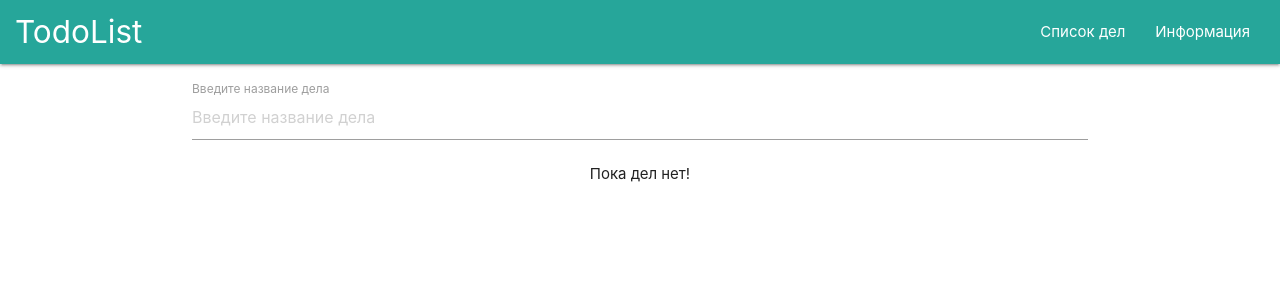
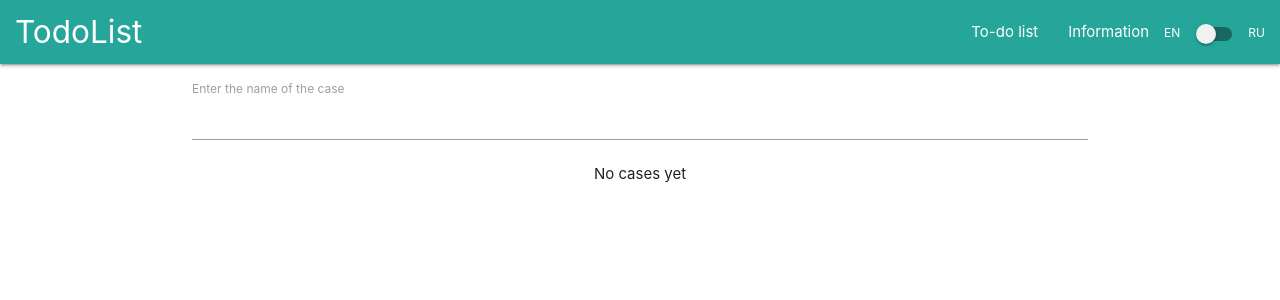
Before and after one commit to jrluka13/TodoList-react-typescript, a React (Create React App) app: page / in a window 1280 px wide. Shown: the top 300 px of the page. Built offline with nearby package versions, Linux system fonts and the light colour scheme.

Commit message:
add multi_leanguages

```diff
--- a/package.json
+++ b/package.json
@@ -14,6 +14,7 @@
     "firebase-tools": "^9.10.2",
     "react": "^17.0.2",
     "react-dom": "^17.0.2",
+    "react-intl": "^5.17.5",
     "react-router-dom": "^5.2.0",
     "react-scripts": "4.0.3",
     "typescript": "^4.2.4",
--- a/src/App.tsx
+++ b/src/App.tsx
@@ -1,13 +1,49 @@
-import React from "react";
+import React, { useState, useCallback } from "react";
 import { BrowserRouter, Switch, Route } from "react-router-dom";
 import { Navbar } from "./components/Navbar";
 import { TodosPage } from "./pages/TodosPage";
 import { AboutPage } from "./pages/AboutPage";
+import { IntlProvider } from "react-intl";
+import locales from "./locales/locales";
+import ru from "./locales/ru.json";
+import en from "./locales/en.json";
+import { useEffect } from "react";
+import {SwitchContext} from './context/SwitchContext'
+
+const messages = {
+  [locales.RU]: ru,
+  [locales.EN]: en,
+};
 
 const App: React.FC = () => {
+  const [currentLocale, setCurrentLocale] = useState(
+    localStorage.getItem("locale") || locales.EN
+  );
+
+  const [checked,setCheked] = useState(false)
+  const updateLocale = useCallback(
+    (value: boolean) => {
+      if (value) {
+        setCheked(value)
+        setCurrentLocale(locales.RU);
+        localStorage.setItem("locale", locales.RU);
+      } else {
+        setCheked(value)
+        setCurrentLocale(locales.EN);
+        localStorage.setItem("locale", locales.EN);
+      }
+    },
+    [setCurrentLocale]
+  );
+
+
+
   return (
+    <>
+      <IntlProvider locale={currentLocale} messages={messages[currentLocale]}>
+        <SwitchContext.Provider value={{checked}}>
         <BrowserRouter>
-      <Navbar />
+          <Navbar onChange={updateLocale} />
           <div className="container">
             <Switch>
               <Route component={TodosPage} path="/" exact />
@@ -15,6 +51,9 @@ const App: React.FC = () => {
             </Switch>
           </div>
         </BrowserRouter>
+        </SwitchContext.Provider>
+      </IntlProvider>
+    </>
   );
 };
 
--- a/src/components/Navbar.tsx
+++ b/src/components/Navbar.tsx
@@ -1,20 +1,47 @@
-import React from 'react'
-import { NavLink } from 'react-router-dom'
+import React from "react";
+import { NavLink } from "react-router-dom";
+import { FormattedMessage } from "react-intl";
 
-export const Navbar: React.FunctionComponent = () => (
+export const Navbar: React.FunctionComponent<{
+  onChange(value: boolean): void;
+}> = (props) => {
+  return (
     <nav>
       <div className="nav-wrapper purple teal lighten-1 px1">
         <a href="/" className="brand-logo">
           TodoList
         </a>
+
         <ul className="right hide-on-med-and-down">
           <li>
-          <NavLink to="/">Список дел</NavLink>
+            <NavLink to="/"><FormattedMessage id='to-do-list'/></NavLink>
           </li>
           <li>
-          <NavLink to="/about">Информация</NavLink>
+            <NavLink to="/about"><FormattedMessage id='info'/></NavLink>
           </li>
+          <li>
+            <div className="switch">
+              <label>
+                EN
+                <input
+                  type="checkbox"
+                  onChange={(e) => props.onChange(e.target.checked)}
+                />
+                <span className="lever" />
+                RU
+              </label>
+            </div>
+          </li>
+
+          {/* <div className='input-field'>
+          {" "}
+          <select onChange={(e) => props.onChange(e.target.value)}>
+            <option value={locales.RU}>RU</option>
+            <option value={locales.EN}>EN</option>
+          </select>
+        </div> */}
         </ul>
       </div>
     </nav>
-)
+  );
+};
--- a/src/components/TodoForm.tsx
+++ b/src/components/TodoForm.tsx
@@ -1,4 +1,7 @@
-import React, { useRef } from "react";
+import React, { useRef, useEffect, useContext } from "react";
+import { useState } from "react";
+import { FormattedMessage } from "react-intl";
+import { SwitchContext } from "../context/SwitchContext";
 
 interface TodoFormProps {
   onAdd(title: string): void;
@@ -6,6 +9,17 @@ interface TodoFormProps {
 
 export const TodoForm: React.FC<TodoFormProps> = (props) => {
   const ref = useRef<HTMLInputElement>(null);
+  const { checked } = useContext(SwitchContext);
+
+  const [placeholderInput, setPlaceholderInput] = useState("");
+
+  useEffect(() => {
+    if (!checked) {
+      setPlaceholderInput("Введите название дела");
+    } else {
+      setPlaceholderInput("Enter the name of the case");
+    }
+  },[setPlaceholderInput]);
 
   const keyPressHandler = (event: React.KeyboardEvent) => {
     if (event.key === "Enter") {
@@ -20,11 +34,11 @@ export const TodoForm: React.FC<TodoFormProps> = (props) => {
         ref={ref}
         type="text"
         id="title"
-        placeholder="Введите название дела"
+        // placeholder={placeholderInput}
         onKeyPress={keyPressHandler}
       />
       <label htmlFor="title" className="active">
-        Введите название дела
+        <FormattedMessage id="enter-new-task" />
       </label>
     </div>
   );
--- a/src/components/TodoList.tsx
+++ b/src/components/TodoList.tsx
@@ -1,6 +1,6 @@
 import React from "react";
-import { isJSDocUnknownTag } from "typescript";
 import { ITodo } from "../interfaceTodo";
+import { FormattedMessage } from "react-intl";
 
 type TodoListProps = {
   todos: ITodo[];
@@ -16,7 +16,7 @@ export const TodoList: React.FC<TodoListProps> = ({
   onEdit,
 }) => {
   if (todos.length === 0) {
-    return <p className="center">Пока дел нет!</p>;
+    return <p className="center"><FormattedMessage id='no-task'/></p>;
   }
 
   const removeHandler = (event: React.MouseEvent, id: number) => {
@@ -48,7 +48,7 @@ export const TodoList: React.FC<TodoListProps> = ({
                 />
                 <span>{todo.title}</span>
                 {}
-                <p>Время создания: {todo.dateCreate}</p>
+                <p><FormattedMessage id='time-create'/> {todo.dateCreate}</p>
               </div>
 
               <div>
@@ -67,7 +67,7 @@ export const TodoList: React.FC<TodoListProps> = ({
                   </i>
                 </div>
 
-                <p>{todo.dateDelete}</p>
+                <p><FormattedMessage id='time-end'/> {todo.dateDelete}</p>
               </div>
             </label>
           </li>
--- /dev/null
+++ b/src/context/SwitchContext.js
@@ -0,0 +1,5 @@
+import { createContext } from "react";
+
+export const SwitchContext = createContext({
+  checked: false,
+});
--- a/src/index.css
+++ b/src/index.css
@@ -43,3 +43,7 @@ code {
   margin-right: 1rem;
   z-index: 2;
 }
+
+.switch label {
+  color: white;
+}
--- /dev/null
+++ b/src/locales/en.json
@@ -0,0 +1,9 @@
+{
+  "nav-title": "TodoList",
+  "to-do-list": "To-do list",
+  "info": "Information",
+  "enter-new-task": "Enter the name of the case",
+  "no-task": "No cases yet",
+  "time-create": "Time of creation: ",
+  "time-end": "End time: "
+}
--- /dev/null
+++ b/src/locales/locales.js
@@ -0,0 +1,5 @@
+const obj = {
+  RU: "RU",
+  EN: "EN",
+};
+export default obj;
--- /dev/null
+++ b/src/locales/ru.json
@@ -0,0 +1,9 @@
+{
+  "nav-title": "ТудуЛист",
+  "to-do-list": "Список дел",
+  "info": "Информация",
+  "enter-new-task": "Введите название дела",
+  "no-task": "Дел пока нет",
+  "time-create": "Время создания: ",
+  "time-end": "Время окончания: "
+}
--- a/src/pages/TodosPage.tsx
+++ b/src/pages/TodosPage.tsx
@@ -2,6 +2,7 @@ import React, { useState, useEffect } from "react";
 import { TodoForm } from "../components/TodoForm";
 import { TodoList } from "../components/TodoList";
 import { ITodo } from "../interfaceTodo";
+import { FormattedMessage } from "react-intl";
 
 declare var confirm: (question: string) => boolean;
 declare var prompt: (text: string) => string;
@@ -37,7 +38,6 @@ export const TodosPage: React.FC = () => {
           todo.completed = !todo.completed;
           if (todo.completed === true) {
             todo.dateDelete =
-              "Время окончания: " +
               new Date().toLocaleDateString() +
               " " +
               new Date().toLocaleTimeString();
```
Also changed, not shown: 1 other file (tests, documents, lock files or other folders). Lines whose indentation alone changed are shown as unchanged.
